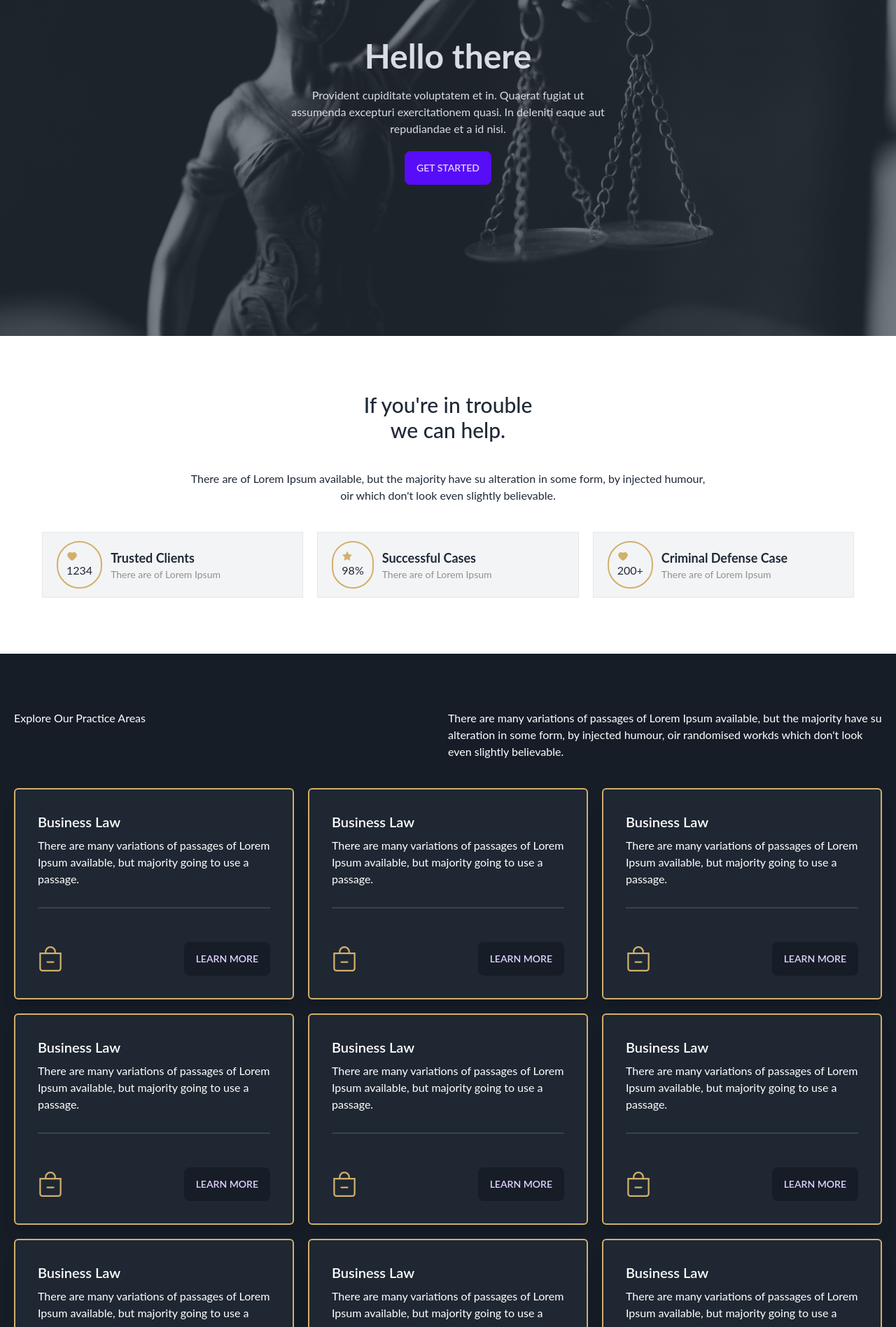
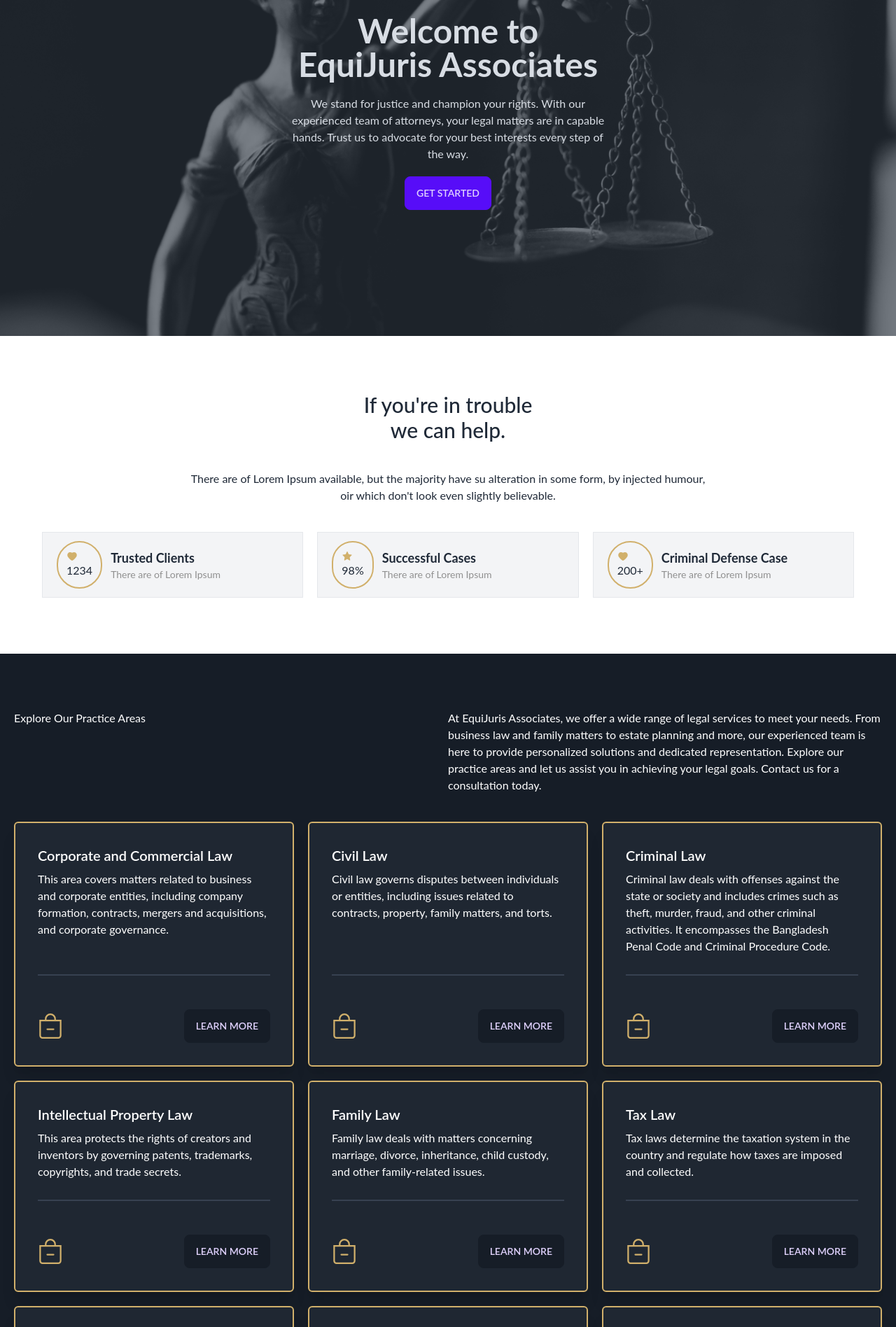
Before and after one commit to momo2396/EquiJuris_Associates_Frontend, a React (Vite) app: page / in a window 1280 px wide. Shown: the part 160-2056 px from the top of the page at 70% size. Built offline with nearby package versions, Linux system fonts and the light colour scheme.

Commit message:
updated practice area and lawyer card

```diff
--- a/src/App.jsx
+++ b/src/App.jsx
@@ -2,6 +2,8 @@ import { useState } from "react";
 import reactLogo from "./assets/react.svg";
 import viteLogo from "/vite.svg";
 import lawyerImage from "../src/assets/other_images/lawyer.jfif";
+import lawyerImage1 from "../src/assets/other_images/lawyer2.jpg";
+import lawyerImage2 from "../src/assets/other_images/lawyer3.jpg";
 import blog1 from "../src/assets/other_images/Lawyer-writing.jpg";
 import blog2 from "../src/assets/other_images/legal-advice.jfif";
 import "./App.css";
@@ -94,11 +96,9 @@ function App() {
           <div className="hero-overlay bg-opacity-60"></div>
           <div className="hero-content text-center text-neutral-content m-20">
             <div className="max-w-md">
-              <h1 className="mb-5 text-5xl font-bold">Hello there</h1>
+            <h1 className="mb-5 text-5xl font-bold">Welcome to EquiJuris Associates</h1>
               <p className="mb-5">
-                Provident cupiditate voluptatem et in. Quaerat fugiat ut
-                assumenda excepturi exercitationem quasi. In deleniti eaque aut
-                repudiandae et a id nisi.
+              We stand for justice and champion your rights. With our experienced team of attorneys, your legal matters are in capable hands. Trust us to advocate for your best interests every step of the way.
               </p>
               <button className="btn btn-primary">Get Started</button>
             </div>
@@ -161,20 +161,16 @@ function App() {
           <div className="flex justify-between px-5 py-10 max-w-[1300px] mx-auto w-full">
             <h3 className="">Explore Our Practice Areas</h3>
             <p className="flex justify-end w-1/2">
-              There are many variations of passages of Lorem Ipsum available,
-              but the majority have su alteration in some form, by injected
-              humour, oir randomised workds which don't look even slightly
-              believable.
+            At EquiJuris Associates, we offer a wide range of legal services to meet your needs. From business law and family matters to estate planning and more, our experienced team is here to provide personalized solutions and dedicated representation. Explore our practice areas and let us assist you in achieving your legal goals. Contact us for a consultation today.
             </p>
           </div>
           <div className="px-5 max-w-[1300px] mx-auto">
             <div className="grid grid-cols-1 md:grid-cols-2 lg:grid-cols-3 gap-5">
               <div className="card bg-[#1F2732] shadow-xl border-2 border-[#D1B06B] rounded-md">
                 <div className="card-body">
-                  <h2 className="card-title">Business Law</h2>
+                  <h2 className="card-title">Corporate and Commercial Law</h2>
                   <p>
-                    There are many variations of passages of Lorem Ipsum
-                    available, but majority going to use a passage.
+                  This area covers matters related to business and corporate entities, including company formation, contracts, mergers and acquisitions, and corporate governance.
                   </p>
                   <div className="border border-gray-700 mt-5"></div>
                   <div className="flex justify-between items-center card-actions mt-10">
@@ -187,10 +183,9 @@ function App() {
               </div>
               <div className="card bg-[#1F2732] shadow-xl border-2 border-[#D1B06B] rounded-md">
                 <div className="card-body">
-                  <h2 className="card-title">Business Law</h2>
+                  <h2 className="card-title">Civil Law</h2>
                   <p>
-                    There are many variations of passages of Lorem Ipsum
-                    available, but majority going to use a passage.
+                  Civil law governs disputes between individuals or entities, including issues related to contracts, property, family matters, and torts.
                   </p>
                   <div className="border border-gray-700 mt-5"></div>
                   <div className="flex justify-between items-center card-actions mt-10">
@@ -203,10 +198,9 @@ function App() {
               </div>
               <div className="card bg-[#1F2732] shadow-xl border-2 border-[#D1B06B] rounded-md">
                 <div className="card-body">
-                  <h2 className="card-title">Business Law</h2>
+                  <h2 className="card-title">Criminal Law</h2>
                   <p>
-                    There are many variations of passages of Lorem Ipsum
-                    available, but majority going to use a passage.
+                  Criminal law deals with offenses against the state or society and includes crimes such as theft, murder, fraud, and other criminal activities. It encompasses the Bangladesh Penal Code and Criminal Procedure Code.
                   </p>
                   <div className="border border-gray-700 mt-5"></div>
                   <div className="flex justify-between items-center card-actions mt-10">
@@ -219,10 +213,9 @@ function App() {
               </div>
               <div className="card bg-[#1F2732] shadow-xl border-2 border-[#D1B06B] rounded-md">
                 <div className="card-body">
-                  <h2 className="card-title">Business Law</h2>
+                  <h2 className="card-title">Intellectual Property Law</h2>
                   <p>
-                    There are many variations of passages of Lorem Ipsum
-                    available, but majority going to use a passage.
+                  This area protects the rights of creators and inventors by governing patents, trademarks, copyrights, and trade secrets.
                   </p>
                   <div className="border border-gray-700 mt-5"></div>
                   <div className="flex justify-between items-center card-actions mt-10">
@@ -235,10 +228,9 @@ function App() {
               </div>
               <div className="card bg-[#1F2732] shadow-xl border-2 border-[#D1B06B] rounded-md">
                 <div className="card-body">
-                  <h2 className="card-title">Business Law</h2>
+                  <h2 className="card-title">Family Law</h2>
                   <p>
-                    There are many variations of passages of Lorem Ipsum
-                    available, but majority going to use a passage.
+                  Family law deals with matters concerning marriage, divorce, inheritance, child custody, and other family-related issues.
                   </p>
                   <div className="border border-gray-700 mt-5"></div>
                   <div className="flex justify-between items-center card-actions mt-10">
@@ -251,10 +243,9 @@ function App() {
               </div>
               <div className="card bg-[#1F2732] shadow-xl border-2 border-[#D1B06B] rounded-md">
                 <div className="card-body">
-                  <h2 className="card-title">Business Law</h2>
+                  <h2 className="card-title">Tax Law</h2>
                   <p>
-                    There are many variations of passages of Lorem Ipsum
-                    available, but majority going to use a passage.
+                  Tax laws determine the taxation system in the country and regulate how taxes are imposed and collected.
                   </p>
                   <div className="border border-gray-700 mt-5"></div>
                   <div className="flex justify-between items-center card-actions mt-10">
@@ -267,10 +258,9 @@ function App() {
               </div>
               <div className="card bg-[#1F2732] shadow-xl border-2 border-[#D1B06B] rounded-md">
                 <div className="card-body">
-                  <h2 className="card-title">Business Law</h2>
+                  <h2 className="card-title">Tax Law</h2>
                   <p>
-                    There are many variations of passages of Lorem Ipsum
-                    available, but majority going to use a passage.
+                  Tax laws determine the taxation system in the country and regulate how taxes are imposed and collected.
                   </p>
                   <div className="border border-gray-700 mt-5"></div>
                   <div className="flex justify-between items-center card-actions mt-10">
@@ -283,10 +273,9 @@ function App() {
               </div>
               <div className="card bg-[#1F2732] shadow-xl border-2 border-[#D1B06B] rounded-md">
                 <div className="card-body">
-                  <h2 className="card-title">Business Law</h2>
+                  <h2 className="card-title">Banking and Finance Law</h2>
                   <p>
-                    There are many variations of passages of Lorem Ipsum
-                    available, but majority going to use a passage.
+                  This area covers regulations and practices in the banking and financial sectors, including banking laws, securities regulations, and financial transactions.
                   </p>
                   <div className="border border-gray-700 mt-5"></div>
                   <div className="flex justify-between items-center card-actions mt-10">
@@ -299,10 +288,9 @@ function App() {
               </div>
               <div className="card bg-[#1F2732] shadow-xl border-2 border-[#D1B06B] rounded-md">
                 <div className="card-body">
-                  <h2 className="card-title">Business Law</h2>
+                  <h2 className="card-title">Administrative Law</h2>
                   <p>
-                    There are many variations of passages of Lorem Ipsum
-                    available, but majority going to use a passage.
+                  Administrative law deals with the legal principles governing the actions and decisions of government authorities and public officials.
                   </p>
                   <div className="border border-gray-700 mt-5"></div>
                   <div className="flex justify-between items-center card-actions mt-10">
@@ -347,7 +335,7 @@ function App() {
             </div>
             <div>
               <div className="relative bg-base-100 shadow-xl pb-3">
-                <img src={lawyerImage} alt="lawyer" />
+                <img src={lawyerImage1} alt="lawyer" />
               </div>
               <div className="p-3 -ml-3 -mt-16 relative z-10 flex justify-center bg-base-100 rounded-lg shadow-xl w-[200px]">
                 <div>
@@ -363,14 +351,14 @@ function App() {
                     </button>
                   </div>
                   <div className="border border-[#D1B06B] my-3 w-[180px]"></div>
-                  <h1 className="text-center pb-3">Thomas Daniyel</h1>
-                  <p className="text-[#D1B06B] text-center">Civil Attorney</p>
+                  <h1 className="text-center pb-3">Jennifer Parker</h1>
+                  <p className="text-[#D1B06B] text-center">Corporate Attorney</p>
                 </div>
               </div>
             </div>
             <div>
               <div className="relative bg-base-100 shadow-xl pb-3">
-                <img src={lawyerImage} alt="lawyer" />
+                <img src={lawyerImage2} alt="lawyer" />
               </div>
               <div className="p-3 -ml-3 -mt-16 relative z-10 flex justify-center bg-base-100 rounded-lg shadow-xl w-[200px]">
                 <div>
@@ -386,13 +374,14 @@ function App() {
                     </button>
                   </div>
                   <div className="border border-[#D1B06B] my-3 w-[180px]"></div>
-                  <h1 className="text-center pb-3">Thomas Daniyel</h1>
-                  <p className="text-[#D1B06B] text-center">Civil Attorney</p>
+                  <h1 className="text-center pb-3">Charlotte Turner</h1>
+                  <p className="text-[#D1B06B] text-center">Tax Attorney</p>
                 </div>
               </div>
             </div>
           </div>
         </section>
+        {/* client reviews */}
         <section className="bg-[#1F2732] text-white py-20">
           <h1 className="text-center text-3xl font-medium pb-10">
             Top Client Opinions & Reviews
@@ -401,32 +390,33 @@ function App() {
             <div className="bg-[#2E3947] rounded-bl-2xl p-10">
               <ImQuotesLeft className="text-[#D1B06B] text-3xl" />
               <p className="py-5 text-[#D7D7D7]">
-                There are of Lorem Ipsum available, but the majority have su
-                alteration in some form, by injected oir which don't look even
-                slightly believable.
+              ⭐⭐⭐⭐⭐<br />
+              "Expertise and Dedication"
+               <br />
+               Working with EquiJuris Associates was a game-changer for my case. Their team demonstrated exceptional expertise and dedication in handling my legal matter. They listened attentively to my concerns and kept me informed throughout the entire process. I couldn't have asked for a better team to have by my side."
               </p>
-              <h3 className="text-lg font-bold">Natasha</h3>
+              <h3 className="text-lg font-bold">Asif</h3>
               <p className="text-[#D7D7D7] text-sm">Business Man</p>
             </div>
             <div className="bg-[#2E3947] rounded-bl-2xl p-10">
               <ImQuotesLeft className="text-[#D1B06B] text-3xl" />
               <p className="py-5 text-[#D7D7D7]">
-                There are of Lorem Ipsum available, but the majority have su
-                alteration in some form, by injected oir which don't look even
-                slightly believable.
+              ⭐⭐⭐⭐⭐<br />
+              "Professional and Caring" <br />
+              I highly recommend EquiJuris Asscoiates to anyone in need of legal assistance. Their lawyers are not only highly professional and knowledgeable, but they genuinely care about their clients. They took the time to understand my situation and provided me with clear guidance and support. I'm grateful for their help during a challenging time.
               </p>
-              <h3 className="text-lg font-bold">Natasha</h3>
-              <p className="text-[#D7D7D7] text-sm">Business Man</p>
+              <h3 className="text-lg font-bold">Momo</h3>
+              <p className="text-[#D7D7D7] text-sm">CEO, XYZ Corporation</p>
             </div>
             <div className="bg-[#2E3947] rounded-bl-2xl p-10">
               <ImQuotesLeft className="text-[#D1B06B] text-3xl" />
               <p className="py-5 text-[#D7D7D7]">
-                There are of Lorem Ipsum available, but the majority have su
-                alteration in some form, by injected oir which don't look even
-                slightly believable.
+              ⭐⭐⭐⭐<br />
+              "Skilled Negotiators" <br />
+              I am pleased with the legal services provided by EquiJuris Associates. Their team proved to be skilled negotiators and achieved a favorable settlement for my case. My only suggestion for improvement would be to enhance communication between updates.
               </p>
-              <h3 className="text-lg font-bold">Natasha</h3>
-              <p className="text-[#D7D7D7] text-sm">Business Man</p>
+              <h3 className="text-lg font-bold">Mahmud</h3>
+              <p className="text-[#D7D7D7] text-sm">Real Estate Investor</p>
             </div>
           </div>
         </section>
@@ -442,7 +432,7 @@ function App() {
                     placeholder="Full Name*"
                   />
                   <input
-                    className="w-full bg-[#141516] text-white-900 mt-2 p-3 border-b-[1px] placeholder-gray-400  border-slate-400 focus:outline-none focus:shadow-outline"
+                    className="w-full bg-[#141516] text-white mt-2 p-3 border-b-[1px] placeholder-gray-400  border-slate-400 focus:outline-none focus:shadow-outline"
                     type="email"
                     placeholder="Email Address*"
                   />
```
